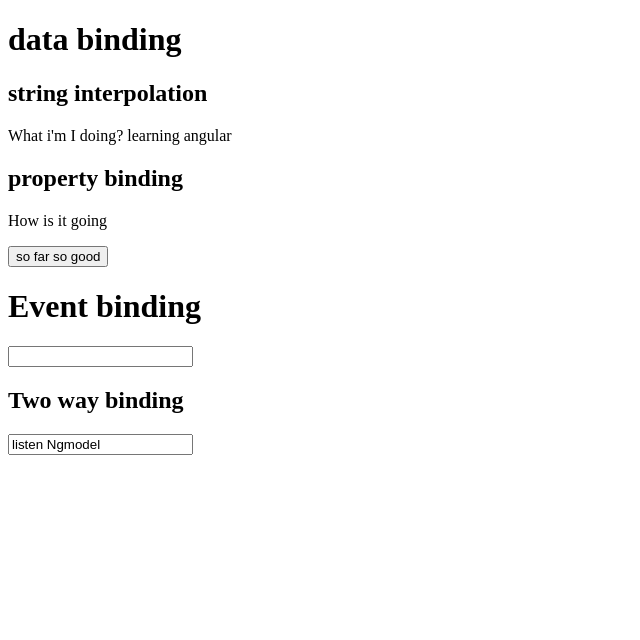
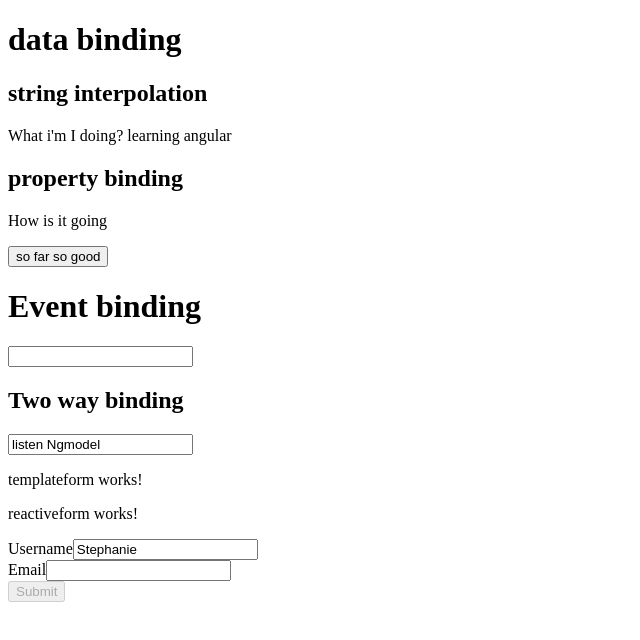
Before and after one commit to Achieng45/angular_basics, an Angular app: page /reactive in a window 1280 px wide. Before the commit this address led to /. Shown: the top 640 px of the page, without its empty margins (0-640 px from the left). Built offline with nearby package versions, Linux system fonts and the light colour scheme.

Commit message:
forms and reference templates

```diff
--- a/src/app/app.component.ts
+++ b/src/app/app.component.ts
@@ -9,7 +9,7 @@ import { RouterOutlet } from '@angular/router';
 @Component({
   selector: 'app-root',
   standalone: true,
-  imports: [RouterOutlet],
+  imports: [RouterOutlet,FormsModule],
   templateUrl: './app.component.html',
   styleUrl: './app.component.css'
 })
--- a/src/app/dom/dom.component.html
+++ b/src/app/dom/dom.component.html
@@ -5,11 +5,13 @@
     <button [disabled]="myinput.value.length === 0" (click)="sendinput(myinput, myname)">
         Send Input
     </button>
-    <button (click)="togglechild()">
+    <!-- <button (click)="togglechild()">
         Toggle Child
-    </button>
+    </button> -->
 </div>
-<input type="text" [(ngModel)]="myname">
-<app-domchild *ngIf="isChild" [myname]="'Stephanie'">
-    <h2 #projectcontent>My name is Stephanie</h2>
+<!-- <input type="text" [(ngModel)]="myname">  -->
+
+    <!-- <h2 #projectcontent>My name is Stephanie</h2>  -->
+
+<app-domchild  >
 </app-domchild>
--- a/src/app/dom/dom.component.ts
+++ b/src/app/dom/dom.component.ts
@@ -1,45 +1,54 @@
 import { Component, DoCheck, ElementRef, OnChanges, OnInit, SimpleChanges, ViewChild, input, viewChild } from '@angular/core';
 import { DomchildComponent } from "../domchild/domchild.component";
 import { FormsModule } from '@angular/forms';
+import { NgIf } from '@angular/common';
 
 @Component({
     selector: 'app-dom',
     standalone: true,
     templateUrl: './dom.component.html',
     styleUrl: './dom.component.css',
-    imports: [DomchildComponent,FormsModule]
+    imports: [DomchildComponent,FormsModule,NgIf]
 })
-export class DomComponent implements OnInit,OnChanges,DoCheck{
-  myname="Stephanie";
-  isChild=true;
-togglechild(){
-  this.isChild=!this.isChild
+export class DomComponent implements OnInit{
+  myname="";
+  isChild=false;
+
+@ViewChild('myinput',{static:true})mycustominput:any;
+
+
+constructor(){
+  console.log("parent constructor is called");
 }
-  constructor(){
-    console.log("parent constructor is called");
-  }
-  ngDoCheck(): void {
-    console.log("parent docheck is called");
-
-  }
-  ngOnChanges(changes: SimpleChanges): void {
-    console.log("Parent on changes is called");
-  }
 
 
 
-  ngOnInit(): void {
+// togglechild(){
+//   this.isChild=!this.isChild }
+//   constructor(){
+//     console.log("parent constructor is called");
+//   }
+  // ngDoCheck(): void {
+  //   console.log("parent docheck is called");
 
+  // }
+  // ngOnChanges(changes: SimpleChanges): void {
+  //   console.log("Parent on changes is called");
+  // }
+
+
+
+  ngOnInit() {
+      this.mycustominput.nameElement.focus();
       console.log("parent oninit is called")
 
   }
 
 
-  sendinput(inputElement: HTMLInputElement, nameElement: HTMLElement): void {
-    const inputValue = inputElement.value;
-    const nameValue = nameElement.innerText;
-    console.log('Input Value:', inputValue);
-    console.log('Name Value:', nameValue);
+  sendinput(input:any, channel: any){
+
+    console.log(input.value);
+    console.log(channel.innerText);
 
   }
 
--- a/src/app/domchild/domchild.component.ts
+++ b/src/app/domchild/domchild.component.ts
@@ -10,7 +10,8 @@ import { FormsModule } from '@angular/forms';
     imports: [DomComponent,FormsModule]
 })
 export class DomchildComponent implements OnInit,OnDestroy,OnChanges, DoCheck,AfterContentInit,AfterContentChecked,AfterViewInit,AfterViewChecked{
-
+  @Input()
+  myname= "";
 
   ngAfterContentInit(): void {
     console.log("child content init constructor is called");
@@ -41,7 +42,7 @@ export class DomchildComponent implements OnInit,OnDestroy,OnChanges, DoCheck,Af
   ngOnDestroy(): void {
       console.log("child on destroy")
   }
-  @Input() myname:string = '';
+
 
 
   // @ContentChild('projectcontent')projectcontent:any;
--- a/src/app/reactiveform/reactiveform.component.html
+++ b/src/app/reactiveform/reactiveform.component.html
@@ -4,16 +4,16 @@
     <form [formGroup]="myform" (ngSubmit)="onsubmit()">
     <div>
         <label for="uname">Username</label>
-        <input type="text" id="uname">
+        <input type="text" id="uname" formControlName="uname">
     </div>
 
     <div>
         <label for="email">Email</label>
-        <input type="text" id="email">
+        <input type="text" id="email" formControlName="email">
     </div>
 
     <div>
-        <button [disabled]="!myform.valid" (click)="onsubmit(myform)" type="button">Submit</button>
+        <button disabled="!myform.valid" type="button">Submit</button>
     </div>
     </form>
     </div>
--- a/src/app/reactiveform/reactiveform.component.ts
+++ b/src/app/reactiveform/reactiveform.component.ts
@@ -1,5 +1,5 @@
 import { Component, OnInit } from '@angular/core';
-import { FormControl, FormGroup, ReactiveFormsModule } from '@angular/forms';
+import { FormControl, FormGroup, ReactiveFormsModule, Validators } from '@angular/forms';
 
 @Component({
   selector: 'app-reactiveform',
@@ -9,12 +9,12 @@ import { FormControl, FormGroup, ReactiveFormsModule } from '@angular/forms';
   styleUrl: './reactiveform.component.css'
 })
 export class ReactiveformComponent implements OnInit{
-  myform:FormGroup;
+  myform!: FormGroup;
   ngOnInit(): void {
 
     this.myform=new FormGroup({
-    uname:new FormControl
-    email: new FormControl
+    uname:new FormControl('Stephanie',Validators.required),
+    email: new FormControl,
   });
   }
 
--- a/src/app/templateform/templateform.component.html
+++ b/src/app/templateform/templateform.component.html
@@ -4,12 +4,12 @@
     <form #myform="ngForm" (ngSubmit)="onsubmit(myform)">
     <div>
         <label for="uname">Username</label>
-        <input type="text" id="uname">
+        <input ngModel name="uname" type="text" id="uname" required="uname" >
     </div>
 
     <div>
         <label for="email">Email</label>
-        <input type="text" id="emain">
+        <input ngModel name="email" type="text" id="emain" required="email">
     </div>
 
     <div>
```
Also changed, not shown: src/app/app.routes.ts (+6 -1 lines).
